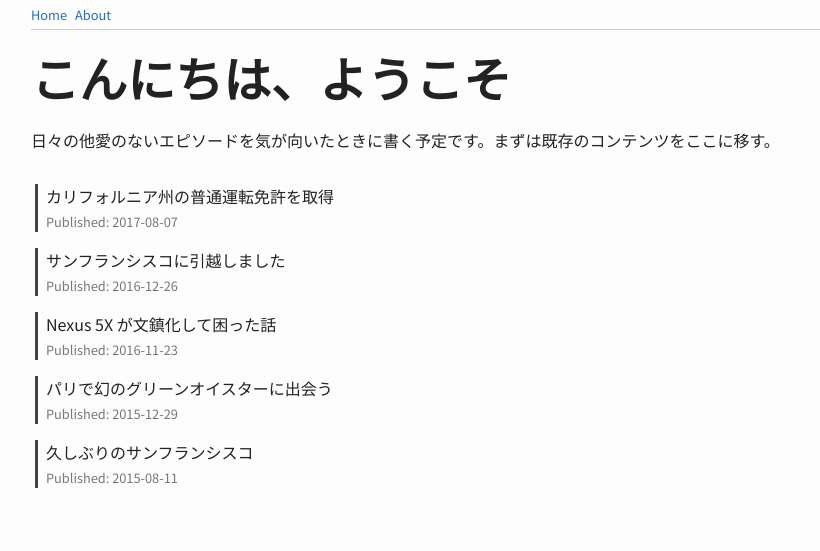
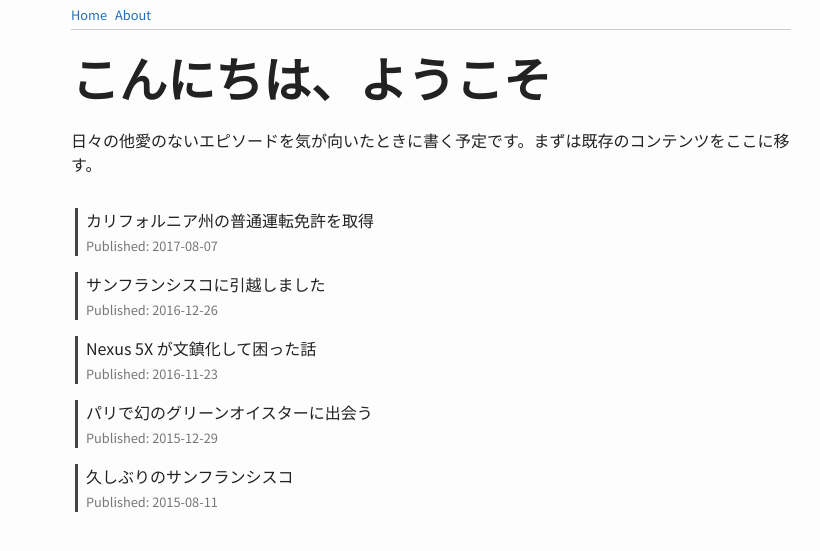
Before and after one commit to toru/ep.torumk.com, a Jekyll site: the page built from index.html, in a window 1280 px wide. Shown: the top 551 px of the page, without its empty margins (209-1029 px from the left). Built offline with Jekyll 4.4.1, drawn with Linux system fonts in a browser that asks for light colours.

Commit message:
css: mobile-first default wrapper width

```diff
--- a/assets/style.css
+++ b/assets/style.css
@@ -1,4 +1,3 @@
-
 body {
   margin: 0;
   padding: 0;
@@ -22,7 +21,7 @@ a:focus {
 
 .wrapper {
   margin: 0 auto;
-  width: 800px;
+  width: 100%;
   -webkit-font-smoothing: antialiased;
 }
 
@@ -108,6 +107,12 @@ a:focus {
   border: none;
 }
 
+@media (min-width: 1025px) {
+  .wrapper {
+    width: 720px;
+  }
+}
+
 @media screen
 and (min-device-width: 375px)
 and (max-device-width: 667px) {
```
